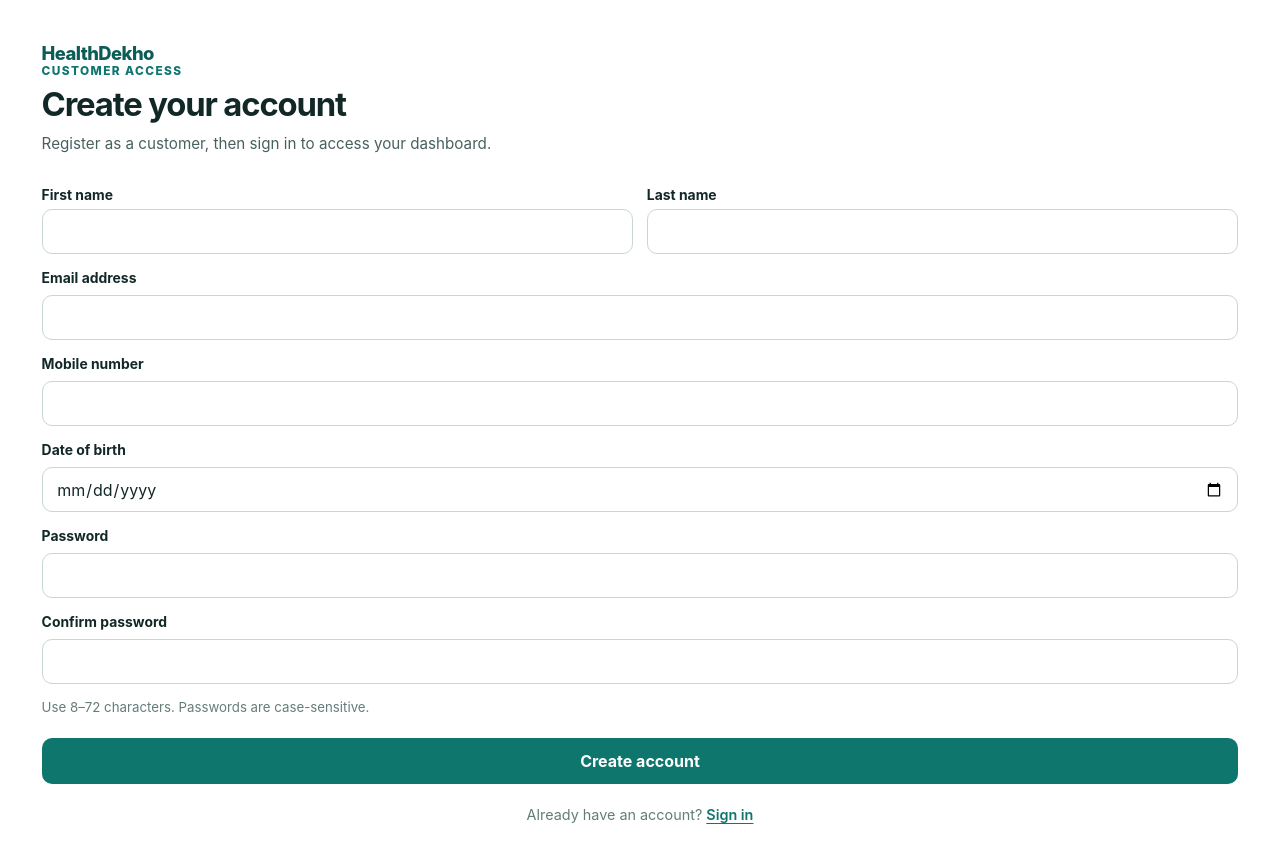
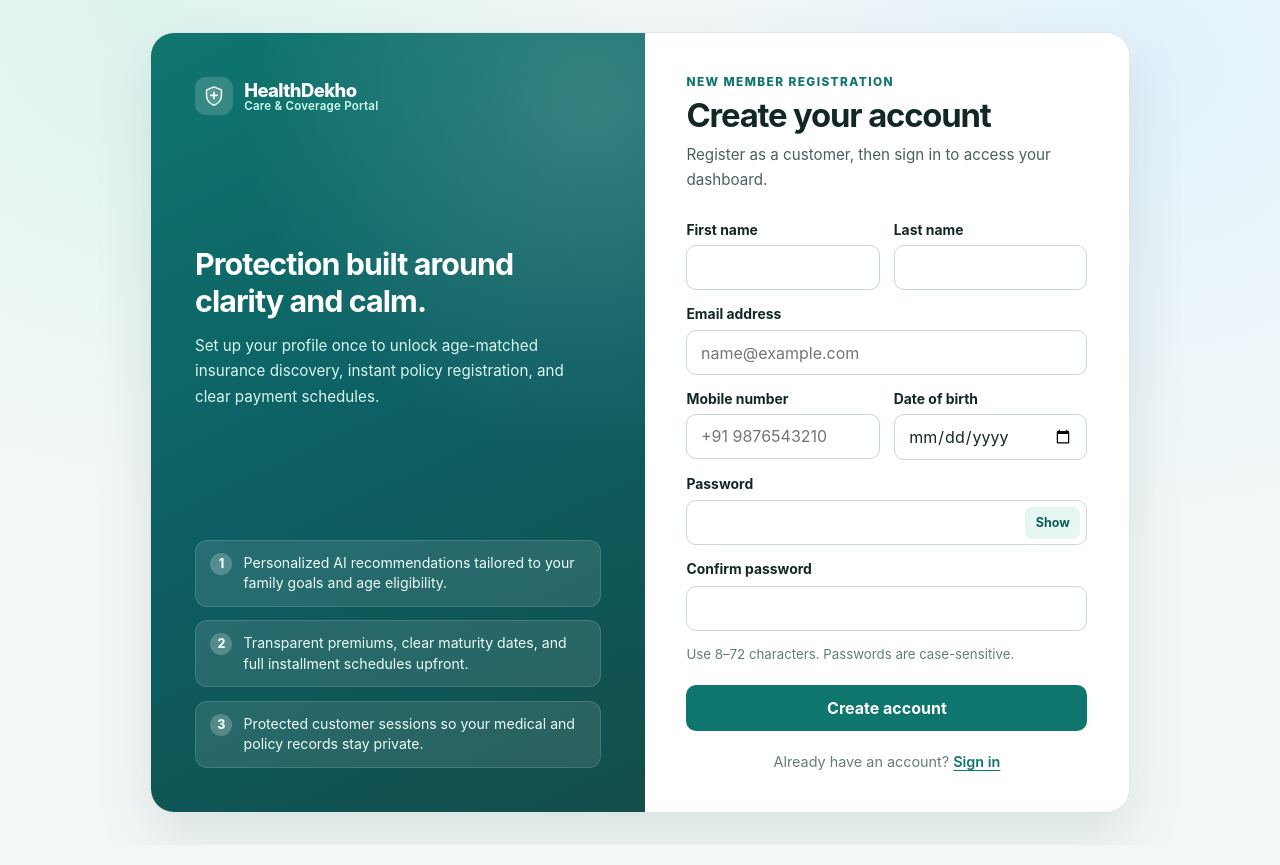
Before and after one commit to narasimhaanguluri/healthDekho, a React (Vite) app in the folder healthdekho/frontend/: page /signup in a window 1280 px wide. Built offline with nearby package versions, Linux system fonts and the light colour scheme; no server answers.

Commit message:
feat(frontend): update LoginPage and SignupPage with AuthShowcase layout

```diff
--- a/healthdekho/frontend/src/pages/LoginPage.jsx
+++ b/healthdekho/frontend/src/pages/LoginPage.jsx
@@ -1,6 +1,7 @@
 import { useState } from "react";
 import { Link, useNavigate, useSearchParams } from "react-router";
 import { useAuth } from "../auth/AuthContext.jsx";
+import AuthShowcase from "../components/AuthShowcase.jsx";
 
 export default function LoginPage() {
   const { signIn } = useAuth();
@@ -8,6 +9,7 @@ export default function LoginPage() {
   const [searchParams] = useSearchParams();
   const [email, setEmail] = useState("");
   const [password, setPassword] = useState("");
+  const [showPassword, setShowPassword] = useState(false);
   const [error, setError] = useState("");
   const [submitting, setSubmitting] = useState(false);
 
@@ -28,11 +30,16 @@ export default function LoginPage() {
   }
 
   return (
+    <div className="auth-page">
+      <div className="auth-split">
+        <AuthShowcase
+          description="Manage your active coverage, explore eligible protection plans, and get calm, plain-language guidance in one place."
+          heading="Peace of mind for every stage of family health."
+        />
         <main className="auth-card">
-      <a className="brand" href="/" aria-label="HealthDekho home">HealthDekho</a>
           <p className="eyebrow">CUSTOMER ACCESS</p>
           <h1>Welcome back</h1>
-      <p className="intro">Sign in to continue to your account.</p>
+          <p className="intro">Sign in to continue to your coverage dashboard.</p>
           {searchParams.get("registered") === "1" && (
             <p className="notice" role="status">Account created. Sign in to continue.</p>
           )}
@@ -43,11 +50,13 @@ export default function LoginPage() {
               id="login-email"
               name="email"
               onChange={(event) => setEmail(event.target.value)}
+              placeholder="name@example.com"
               required
               type="email"
               value={email}
             />
             <label htmlFor="login-password">Password</label>
+            <div className="password-field">
               <input
                 autoComplete="current-password"
                 id="login-password"
@@ -55,15 +64,28 @@ export default function LoginPage() {
                 name="password"
                 onChange={(event) => setPassword(event.target.value)}
                 required
-          type="password"
+                type={showPassword ? "text" : "password"}
                 value={password}
               />
+              <button
+                aria-label={showPassword ? "Hide password" : "Show password"}
+                className="password-toggle"
+                onClick={() => setShowPassword((prev) => !prev)}
+                type="button"
+              >
+                {showPassword ? "Hide" : "Show"}
+              </button>
+            </div>
             {error && <p className="error-message" role="alert">{error}</p>}
             <button disabled={submitting} type="submit">
               {submitting ? "Signing in…" : "Sign in"}
             </button>
           </form>
-      <p className="switch-link">New to HealthDekho? <Link to="/signup">Create an account</Link></p>
+          <p className="switch-link">
+            New to HealthDekho? <Link to="/signup">Create an account</Link>
+          </p>
         </main>
+      </div>
+    </div>
   );
 }
--- a/healthdekho/frontend/src/pages/SignupPage.jsx
+++ b/healthdekho/frontend/src/pages/SignupPage.jsx
@@ -1,6 +1,7 @@
 import { useState } from "react";
 import { Link, useNavigate } from "react-router";
 import { registerCustomer } from "../api/auth.js";
+import AuthShowcase from "../components/AuthShowcase.jsx";
 
 export default function SignupPage() {
   const navigate = useNavigate();
@@ -13,6 +14,7 @@ export default function SignupPage() {
     password: "",
     confirmPassword: "",
   });
+  const [showPassword, setShowPassword] = useState(false);
   const [error, setError] = useState("");
   const [submitting, setSubmitting] = useState(false);
 
@@ -45,9 +47,14 @@ export default function SignupPage() {
   }
 
   return (
+    <div className="auth-page">
+      <div className="auth-split">
+        <AuthShowcase
+          description="Set up your profile once to unlock age-matched insurance discovery, instant policy registration, and clear payment schedules."
+          heading="Protection built around clarity and calm."
+        />
         <main className="auth-card">
-      <Link className="brand" to="/">HealthDekho</Link>
-      <p className="eyebrow">CUSTOMER ACCESS</p>
+          <p className="eyebrow">NEW MEMBER REGISTRATION</p>
           <h1>Create your account</h1>
           <p className="intro">Register as a customer, then sign in to access your dashboard.</p>
           <form onSubmit={handleSubmit}>
@@ -62,9 +69,33 @@ export default function SignupPage() {
               </div>
             </div>
             <label htmlFor="signup-email">Email address</label>
-        <input autoComplete="email" id="signup-email" maxLength={254} name="email" onChange={updateField} required type="email" value={form.email} />
+            <input
+              autoComplete="email"
+              id="signup-email"
+              maxLength={254}
+              name="email"
+              onChange={updateField}
+              placeholder="name@example.com"
+              required
+              type="email"
+              value={form.email}
+            />
+            <div className="name-fields">
+              <div>
                 <label htmlFor="mobile-number">Mobile number</label>
-        <input autoComplete="tel" id="mobile-number" maxLength={30} name="mobileNumber" onChange={updateField} required type="tel" value={form.mobileNumber} />
+                <input
+                  autoComplete="tel"
+                  id="mobile-number"
+                  maxLength={30}
+                  name="mobileNumber"
+                  onChange={updateField}
+                  placeholder="+91 9876543210"
+                  required
+                  type="tel"
+                  value={form.mobileNumber}
+                />
+              </div>
+              <div>
                 <label htmlFor="date-of-birth">Date of birth</label>
                 <input
                   id="date-of-birth"
@@ -75,7 +106,10 @@ export default function SignupPage() {
                   type="date"
                   value={form.dateOfBirth}
                 />
+              </div>
+            </div>
             <label htmlFor="signup-password">Password</label>
+            <div className="password-field">
               <input
                 autoComplete="new-password"
                 id="signup-password"
@@ -84,9 +118,18 @@ export default function SignupPage() {
                 name="password"
                 onChange={updateField}
                 required
-          type="password"
+                type={showPassword ? "text" : "password"}
                 value={form.password}
               />
+              <button
+                aria-label={showPassword ? "Hide password" : "Show password"}
+                className="password-toggle"
+                onClick={() => setShowPassword((prev) => !prev)}
+                type="button"
+              >
+                {showPassword ? "Hide" : "Show"}
+              </button>
+            </div>
             <label htmlFor="confirm-password">Confirm password</label>
             <input
               autoComplete="new-password"
@@ -96,7 +139,7 @@ export default function SignupPage() {
               name="confirmPassword"
               onChange={updateField}
               required
-          type="password"
+              type={showPassword ? "text" : "password"}
               value={form.confirmPassword}
             />
             <p className="help-text">Use 8–72 characters. Passwords are case-sensitive.</p>
@@ -105,7 +148,11 @@ export default function SignupPage() {
               {submitting ? "Creating account…" : "Create account"}
             </button>
           </form>
-      <p className="switch-link">Already have an account? <Link to="/login">Sign in</Link></p>
+          <p className="switch-link">
+            Already have an account? <Link to="/login">Sign in</Link>
+          </p>
         </main>
+      </div>
+    </div>
   );
 }
```
Lines whose indentation alone changed are shown as unchanged.
